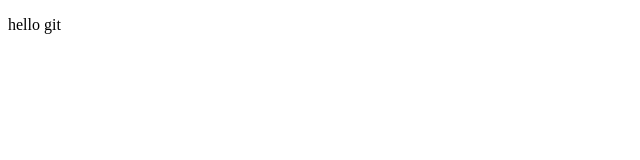
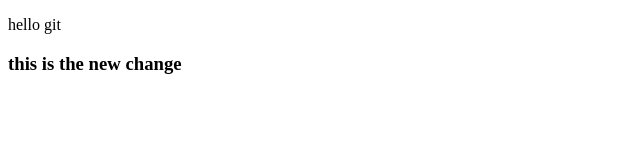
Before and after one commit to pa-v-an/myFirstRepo, a plain HTML site: page index.html in a window 1280 px wide. Shown: the whole page, without its empty margins (0-640 px from the left). Drawn offline with Linux system fonts and the light colour scheme.

Commit message:
next commit

```diff
--- a/index.html
+++ b/index.html
@@ -7,5 +7,6 @@
   </head>
   <body>
     <p>hello git</p>
+    <h3>this is the new change</h3>
   </body>
 </html>
```
